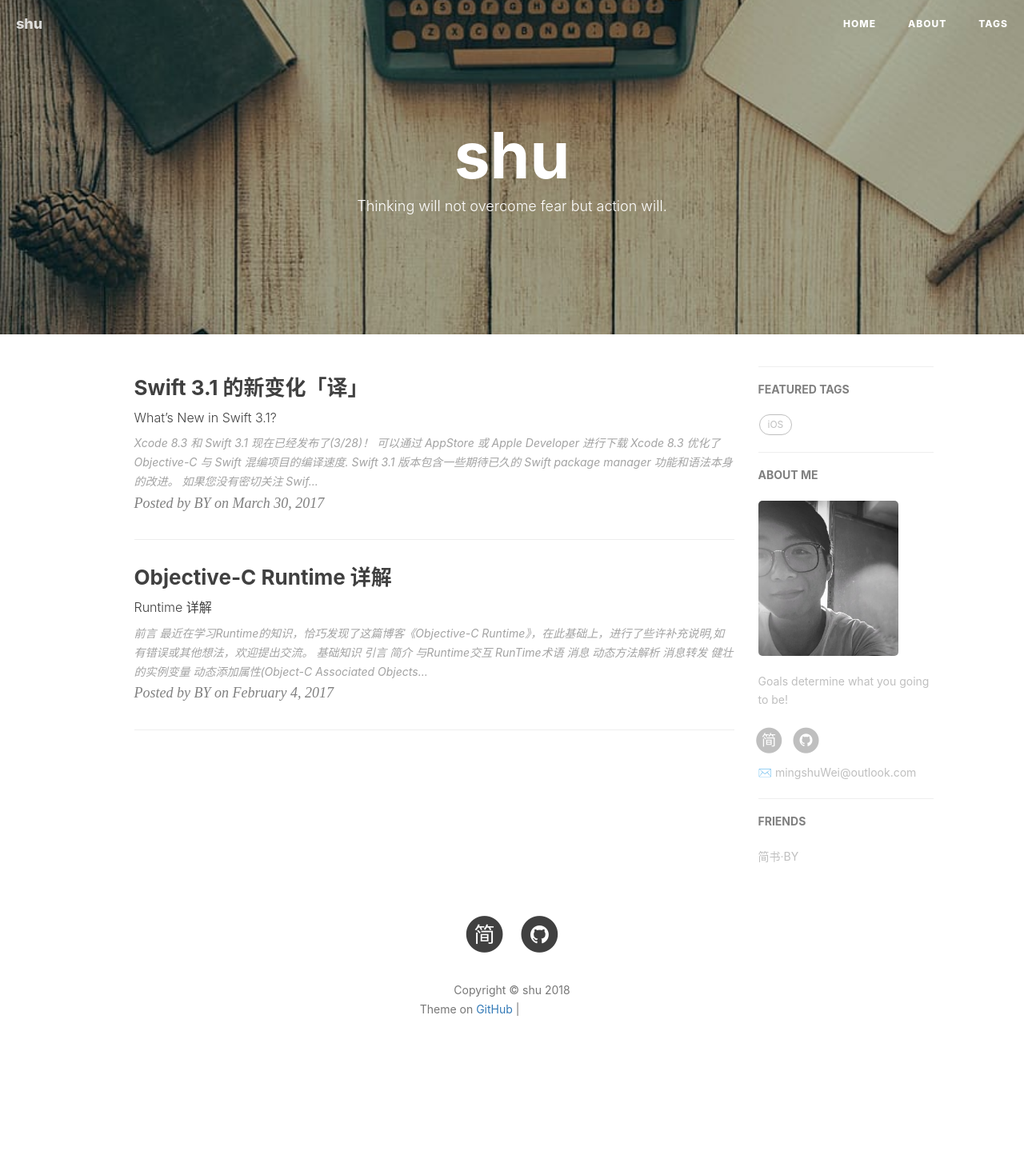
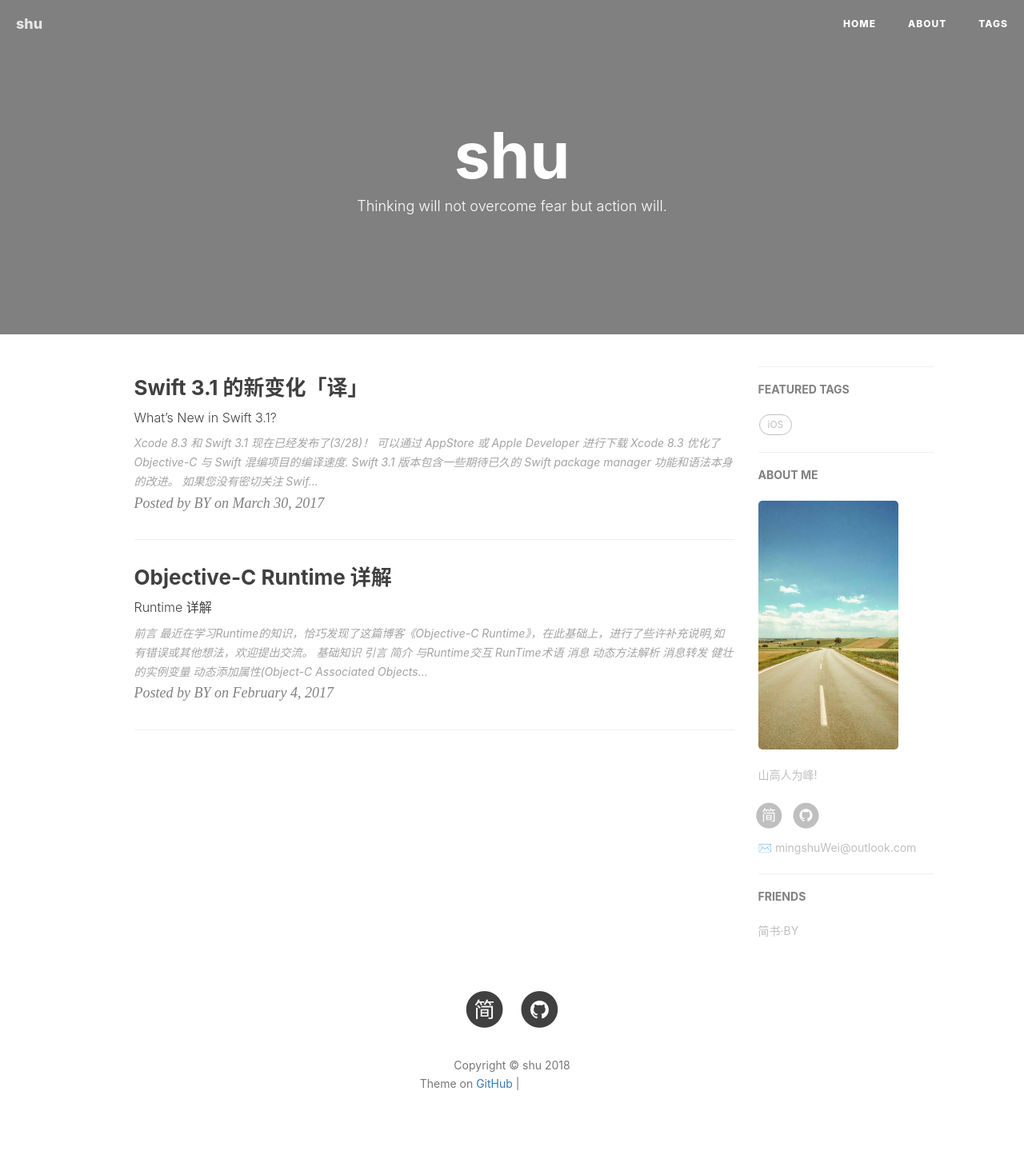
Before and after one commit to mingshuWei/mingshuWei.github.io, a Jekyll site: the page built from index.html, in a window 1280 px wide. Shown: the whole page at 80% size. Built offline with Jekyll 4.4.1, drawn with Linux system fonts in a browser that asks for light colours; nearby versions of some CDN libraries; the list of posts is cut into pages by our own code; comment, search, counter and statistics services are not loaded; before the commit the page ends 1366 px from its top, so only the background shows below that; grey boxes are pictures that could not be loaded.

Commit message:
update my info

```diff
--- a/_config.yml
+++ b/_config.yml
@@ -11,8 +11,8 @@
 
 # Sidebar settings
 sidebar: true                           # whether or not using Sidebar.
-sidebar-about-description: "Goals determine what you going to be!"
-sidebar-avatar: /img/about-BY-gentle.jpg      # use absolute URL, seeing it's used in both `/` and `/about/`
+sidebar-about-description: "山高人为峰!"
+sidebar-avatar: /img/my_photo.jpg      # use absolute URL, seeing it's used in both `/` and `/about/`
 
 
 
```
Also changed, not shown: img/about-BY-gentle.jpg (deleted), img/my_backgroud.jpg (added), img/my_photo.jpg (added), img/post-bg-desk.jpg (deleted).
